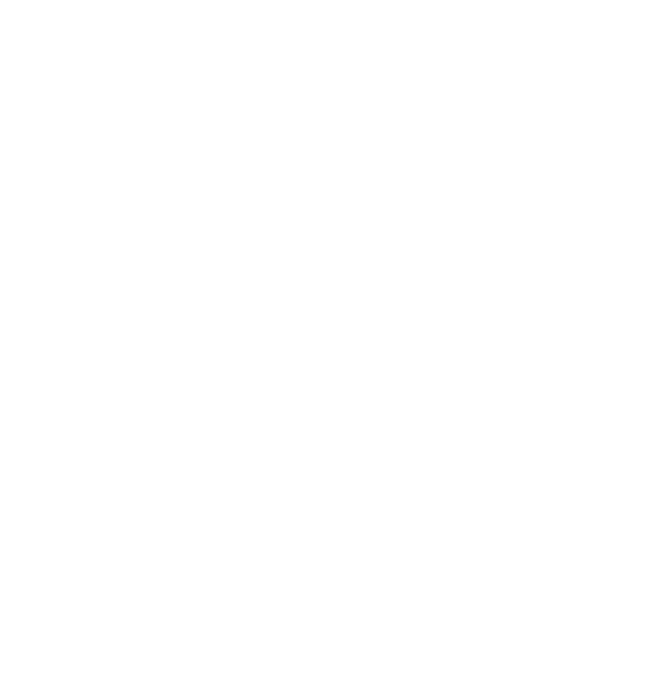
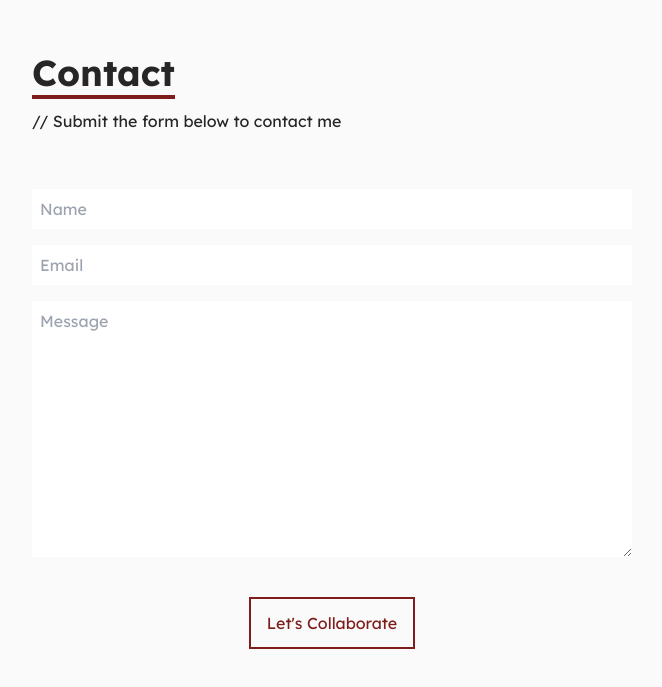
Before and after one commit to elen-oz/portfolio-app, a React (Vite) app: page / in a window 1280 px wide. Shown: the part 3233-3920 px from the top of the page, without its empty margins (308-970 px from the left). Before the commit the page ends 3200 px from the top, so only its background shows below. Built offline with nearby package versions, Linux system fonts and the light colour scheme.

Commit message:
add contact section & form

```diff
--- a/src/App.jsx
+++ b/src/App.jsx
@@ -1,4 +1,5 @@
 import About from './components/About';
+import Contact from './components/Contact';
 import Home from './components/Home';
 import NavBar from './components/NavBar';
 import Skills from './components/Skills';
@@ -12,6 +13,7 @@ function App() {
       <About />
       <Skills />
       <Work />
+      <Contact />
     </div>
   );
 }
--- /dev/null
+++ b/src/components/Contact.jsx
@@ -0,0 +1,53 @@
+import React from 'react';
+
+const Contact = () => {
+  return (
+    <div
+      name='contact'
+      className='w-full h-screen bg-neutral-50 text-neutral-800 flex justify-center items-center p-4'
+    >
+      <form
+        method='POST'
+        action='https://getform.io/f/21360c24-1f34-4019-8448-c3a4edffd8e2'
+        className='flex flex-col max-w-[600px] w-full'
+      >
+        <div className='pb-8'>
+          <p className='text-4xl font-bold inline border-b-4 border-red-900'>Contact</p>
+          <p className='py-4'>// Submit the form below to contact me</p>
+        </div>
+        <input
+          className='my-2 p-2'
+          type='text'
+          placeholder='Name'
+          name='name'
+        />
+        <input
+          className='my-2 p-2'
+          type='email'
+          placeholder='Email'
+          name='email'
+        />
+        <textarea
+          className='my-2 p-2'
+          name='message'
+          rows='10'
+          placeholder='Message'
+        ></textarea>
+        <button className='text-red-900 border-2 border-red-900 hover:bg-red-900 hover:text-white hover:border-red-900 px-4 py-3 my-8 mx-auto flex items-center'>
+          Let's Collaborate
+        </button>
+      </form>
+    </div>
+  );
+};
+
+export default Contact;
+{
+  /* colors:
+  bg-neutral-50
+
+  #7f1d1d -- red-900
+  text-neutral-800
+  text-neutral-600
+   */
+}
```
